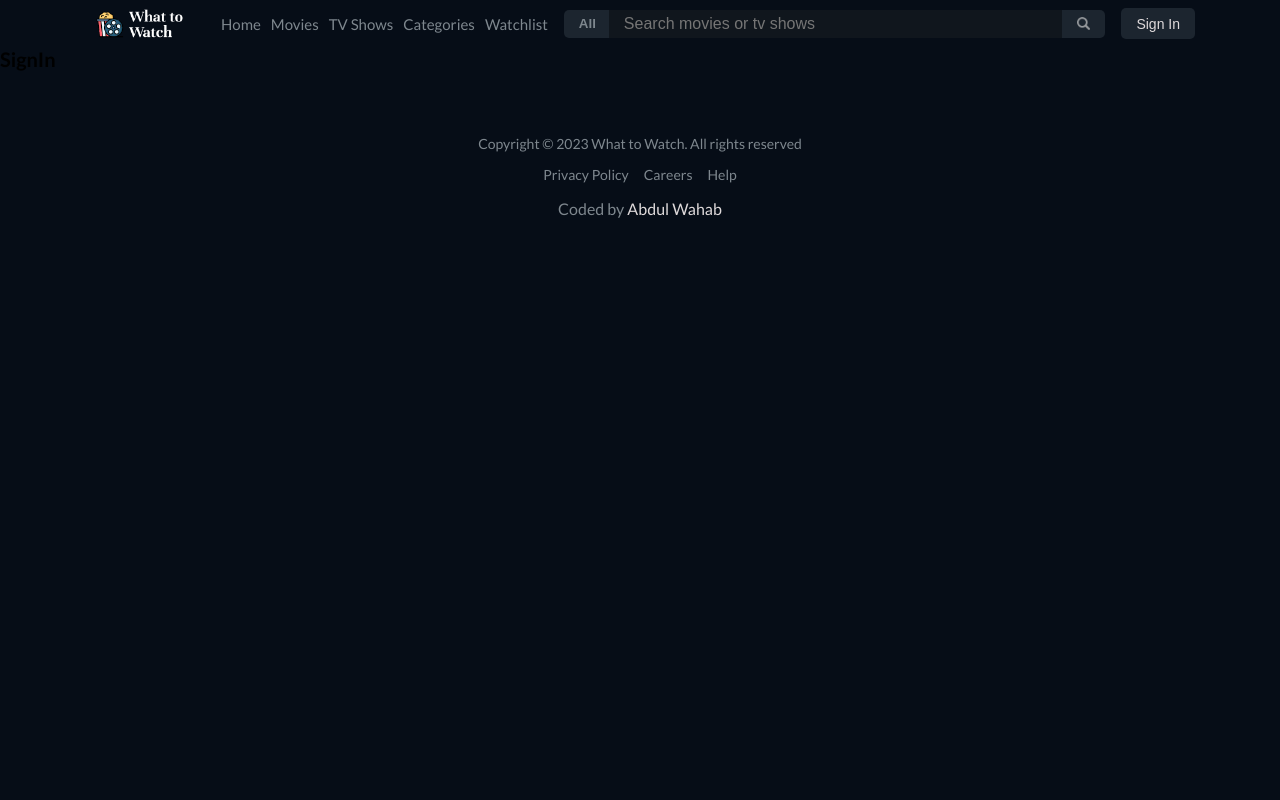
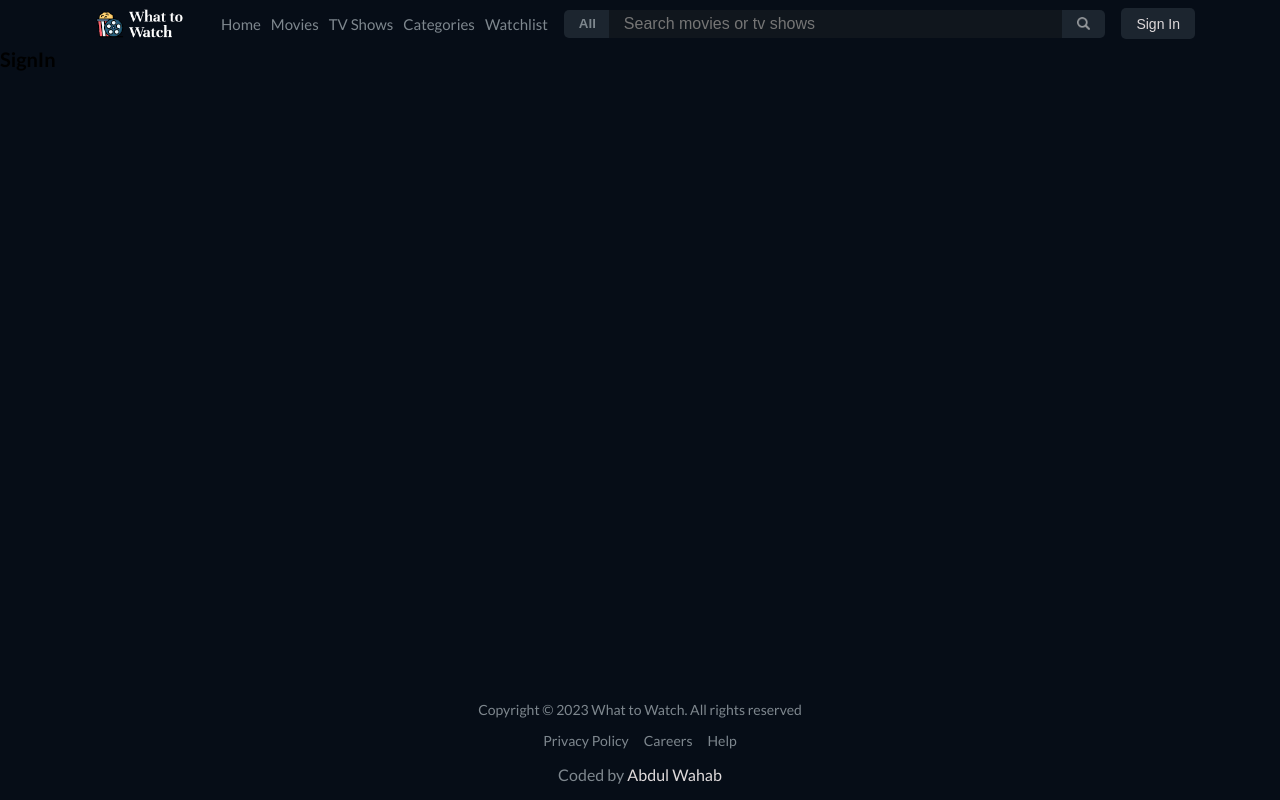
Before and after one commit to abdulwahabse/whattowatch, a React (Vite) app: page /signin in a window 1280 px wide. Built offline with nearby package versions, Linux system fonts and the light colour scheme.

Commit message:
fixed: stick footer to bottom of the page

```diff
--- a/src/App.jsx
+++ b/src/App.jsx
@@ -1,4 +1,4 @@
-import { useState, useEffect } from 'react';
+import { useState, useEffect, useRef } from 'react';
 import { Switch, Route } from 'react-router-dom';
 import Header from './react/layout/Header';
 import Footer from './react/layout/Footer';
@@ -16,9 +16,9 @@ import { getCategoriesWithLinks } from './api/titlesAndUserFetcher';
 function App() {
     return (
         <UserProvider>
-            <div>
+            <div className="app">
                 <Header />
-                <main>
+                <main className="main">
                     <Switch>
                         <Route exact path={['/', '/home']}>
                             <Home />
--- a/src/styles/base/_base.scss
+++ b/src/styles/base/_base.scss
@@ -23,3 +23,12 @@ h5,
 h6 {
     margin: 0;
 }
+
+.app {
+    min-height: 100vh;
+    position: relative;
+}
+
+.main {
+    padding-bottom: 15.2rem;
+}
--- a/src/styles/layout/_footer.scss
+++ b/src/styles/layout/_footer.scss
@@ -1,5 +1,8 @@
 .footer {
-    margin-top: 5rem;
+    position: absolute;
+    bottom: 0;
+    left: 0;
+    right: 0;
 
     &__container {
         display: flex;
```
